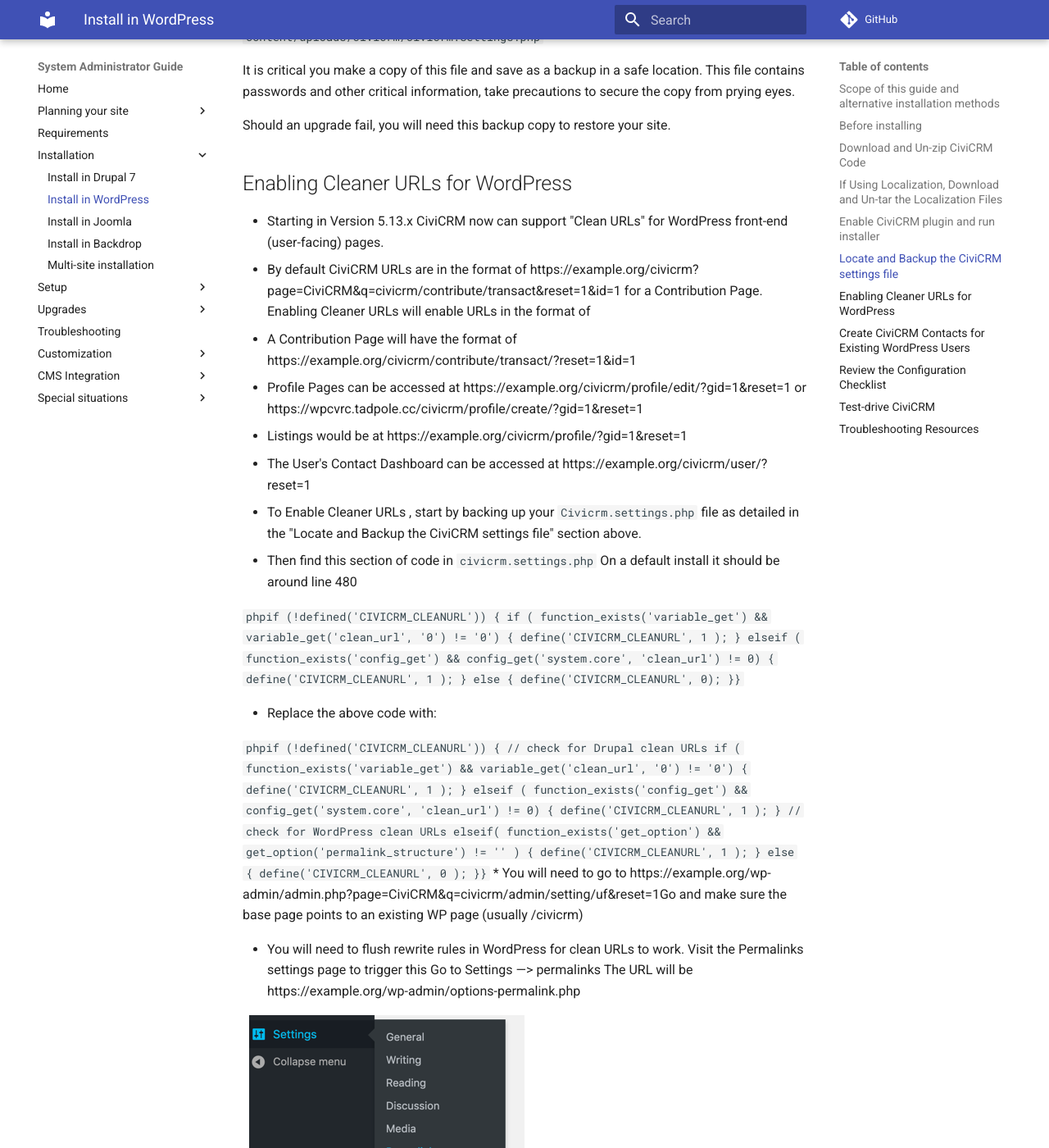
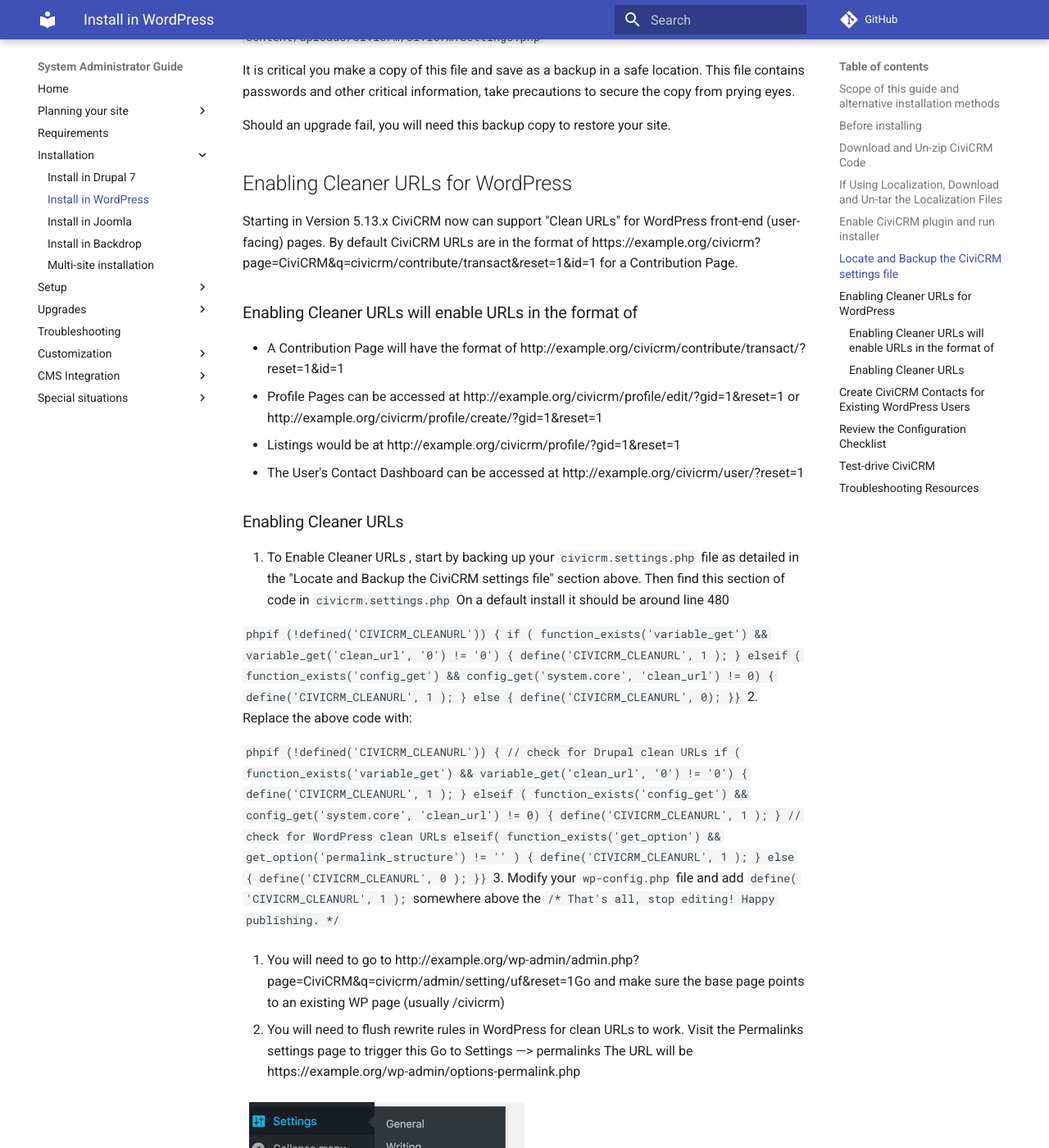
Before and after one commit to civicrm/civicrm-sysadmin-guide, an MkDocs documentation site: the page built from docs/install/wordpress.md, in a window 1280 px wide and 1400 px high, scrolled down 4208 px. Shown: the whole window at 82% size. Built offline with MkDocs 1.6.1 and Material for MkDocs 9.7.7, drawn with Linux system fonts in a browser that asks for light colours; comment, search, counter and statistics services are not loaded.

Commit message:
Adding the wp-config define paramater
Added the wp-config.php define option to get CIVICRM_CLEANURLs working. Without this option it doesn't actually allow the system to use clean urls.

````diff
--- a/docs/install/wordpress.md
+++ b/docs/install/wordpress.md
@@ -139,14 +139,17 @@ Should an upgrade fail, you will need this backup copy to restore your site.
 
 ## Enabling Cleaner URLs for WordPress
 
-* Starting in Version 5.13.x CiviCRM now can support "Clean URLs" for WordPress front-end (user-facing) pages.
-* By default CiviCRM URLs are in the format of https://example.org/civicrm?page=CiviCRM&q=civicrm/contribute/transact&reset=1&id=1 for a Contribution Page.  Enabling Cleaner URLs will enable URLs in the format of
-  * A Contribution Page will have the format of https://example.org/civicrm/contribute/transact/?reset=1&id=1
-  * Profile Pages can be accessed at https://example.org/civicrm/profile/edit/?gid=1&reset=1 or https://wpcvrc.tadpole.cc/civicrm/profile/create/?gid=1&reset=1
-  * Listings would be at https://example.org/civicrm/profile/?gid=1&reset=1
-  * The User's Contact Dashboard can be accessed at https://example.org/civicrm/user/?reset=1
-* To Enable Cleaner URLs , start by backing up your `Civicrm.settings.php` file as detailed in the "Locate and Backup the CiviCRM settings file" section above.
-* Then find this section of code in `civicrm.settings.php` On a default install it should be around line 480
+Starting in Version 5.13.x CiviCRM now can support "Clean URLs" for WordPress front-end (user-facing) pages. By default CiviCRM URLs are in the format of https://example.org/civicrm?page=CiviCRM&q=civicrm/contribute/transact&reset=1&id=1 for a Contribution Page.
+
+### Enabling Cleaner URLs will enable URLs in the format of ###
+  * A Contribution Page will have the format of http://example.org/civicrm/contribute/transact/?reset=1&id=1
+  * Profile Pages can be accessed at http://example.org/civicrm/profile/edit/?gid=1&reset=1 or http://example.org/civicrm/profile/create/?gid=1&reset=1
+  * Listings would be at http://example.org/civicrm/profile/?gid=1&reset=1
+  * The User's Contact Dashboard can be accessed at http://example.org/civicrm/user/?reset=1
+
+### Enabling Cleaner URLs ###
+1. To Enable Cleaner URLs , start by backing up your `civicrm.settings.php` file as detailed in the "Locate and Backup the CiviCRM settings file" section above.
+ Then find this section of code in `civicrm.settings.php` On a default install it should be around line 480
 
 ```php
 if (!defined('CIVICRM_CLEANURL')) {
@@ -161,10 +164,7 @@ if (!defined('CIVICRM_CLEANURL')) {
   }
 }
 ```
-
-
-
-* Replace the above code with:
+2. Replace the above code with:
 
 ```php
 if (!defined('CIVICRM_CLEANURL')) {
@@ -184,13 +184,15 @@ if (!defined('CIVICRM_CLEANURL')) {
   }
 }
 ```
-* You will need to go to https://example.org/wp-admin/admin.php?page=CiviCRM&q=civicrm/admin/setting/uf&reset=1Go and make sure the base page points to an existing WP page (usually /civicrm)
+3. Modify your `wp-config.php` file and add `define( 'CIVICRM_CLEANURL', 1 );` somewhere above the `/* That's all, stop editing! Happy publishing. */`
 
-* You will need  to flush rewrite rules in WordPress for clean URLs to work. Visit the Permalinks settings page to trigger this Go to Settings —> permalinks The URL will be  https://example.org/wp-admin/options-permalink.php
+4. You will need to go to http://example.org/wp-admin/admin.php?page=CiviCRM&q=civicrm/admin/setting/uf&reset=1Go and make sure the base page points to an existing WP page (usually /civicrm)
+
+5. You will need  to flush rewrite rules in WordPress for clean URLs to work. Visit the Permalinks settings page to trigger this Go to Settings —> permalinks The URL will be  https://example.org/wp-admin/options-permalink.php
 
   . ![image-20190611073243671](../img/wp-permalinks.png)
 
-* Now Cleaner URLs will be enabled.  Enabling Cleaner URLs does not change how Shortcodes work in CiviCRM and existing "Old" style URLs will still work
+6. Now Cleaner URLs will be enabled.  Enabling Cleaner URLs does not change how Shortcodes work in CiviCRM and existing "Old" style URLs will still work
 
 ## Create CiviCRM Contacts for Existing WordPress Users
 
````
